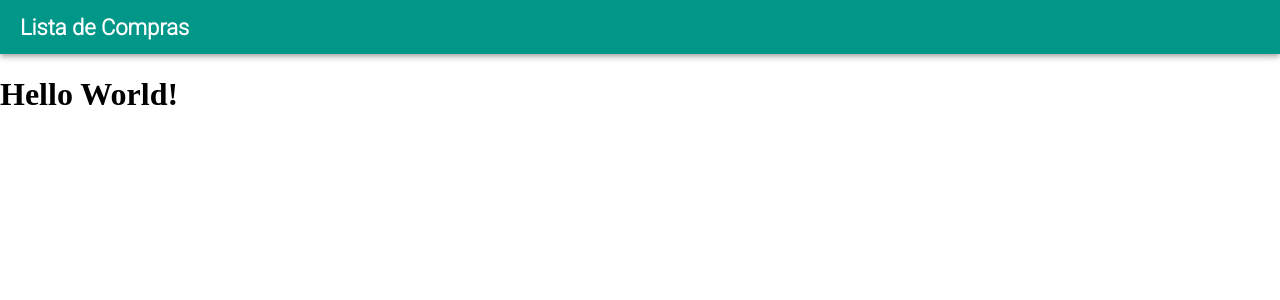
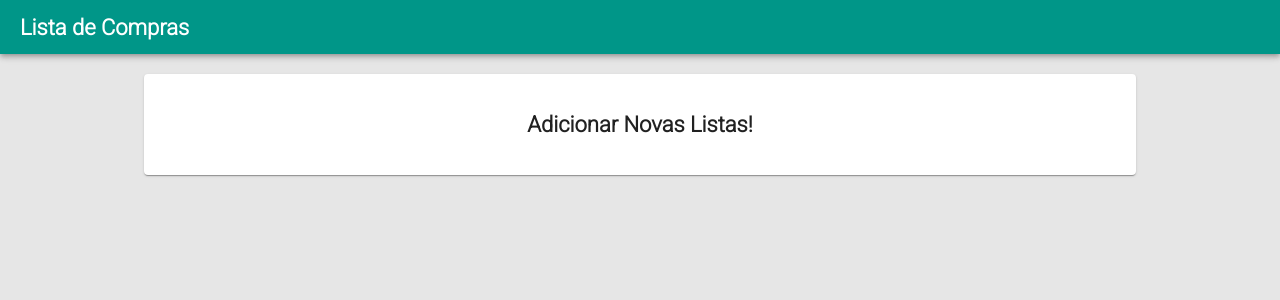
Before and after one commit to Decston/ListaDeCompras, a React (Create React App) app: page / in a window 1280 px wide. Shown: the top 300 px of the page. Built offline with nearby package versions, Linux system fonts and the light colour scheme.

Commit message:
Criado o componente e a estilização do botão Adicionar Listas!

```diff
--- a/src/container/home/Home.css
+++ b/src/container/home/Home.css
@@ -0,0 +1,25 @@
+.home-container {
+    padding: 20px;
+    display: flex;
+    flex-direction: column;
+    align-items: center;
+}
+
+.new-list-container {
+    width: 80%;
+}
+
+.card {
+    width: 100%;
+    display: flex;
+    flex-direction: column;
+}
+
+.card-action-area {
+    flex: 1;
+}
+
+.card-content {
+    display: flex;
+    justify-content: center;
+}
--- a/src/container/home/index.js
+++ b/src/container/home/index.js
@@ -1,8 +1,25 @@
 import React from 'react';
+import Card from '@material-ui/core/Card';
+import CardActionArea from '@material-ui/core/CardActionArea';
+import CardContent from '@material-ui/core/CardContent';
+
+import './Home.css';
 
 const Home = (props) => (
-    <div>
-        <h1>Hello World!</h1>
+    <div className="home-container">
+        <div className="new-list-container">
+            <Card className="card">
+                <CardActionArea className="card-action-area">
+                    <CardContent className="card-content">
+                        <div>
+                            <p className="title">
+                                Adicionar Novas Listas!
+                            </p>
+                        </div>
+                    </CardContent>
+                </CardActionArea>
+            </Card>
+        </div>
     </div>
 )
 
--- a/src/index.css
+++ b/src/index.css
@@ -1,4 +1,6 @@
 body {
   margin: 0;
   padding: 0;
+  font-family: 'Roboto', sans-serif;
+  background-color: rgb(230, 230, 230);
 }
```
